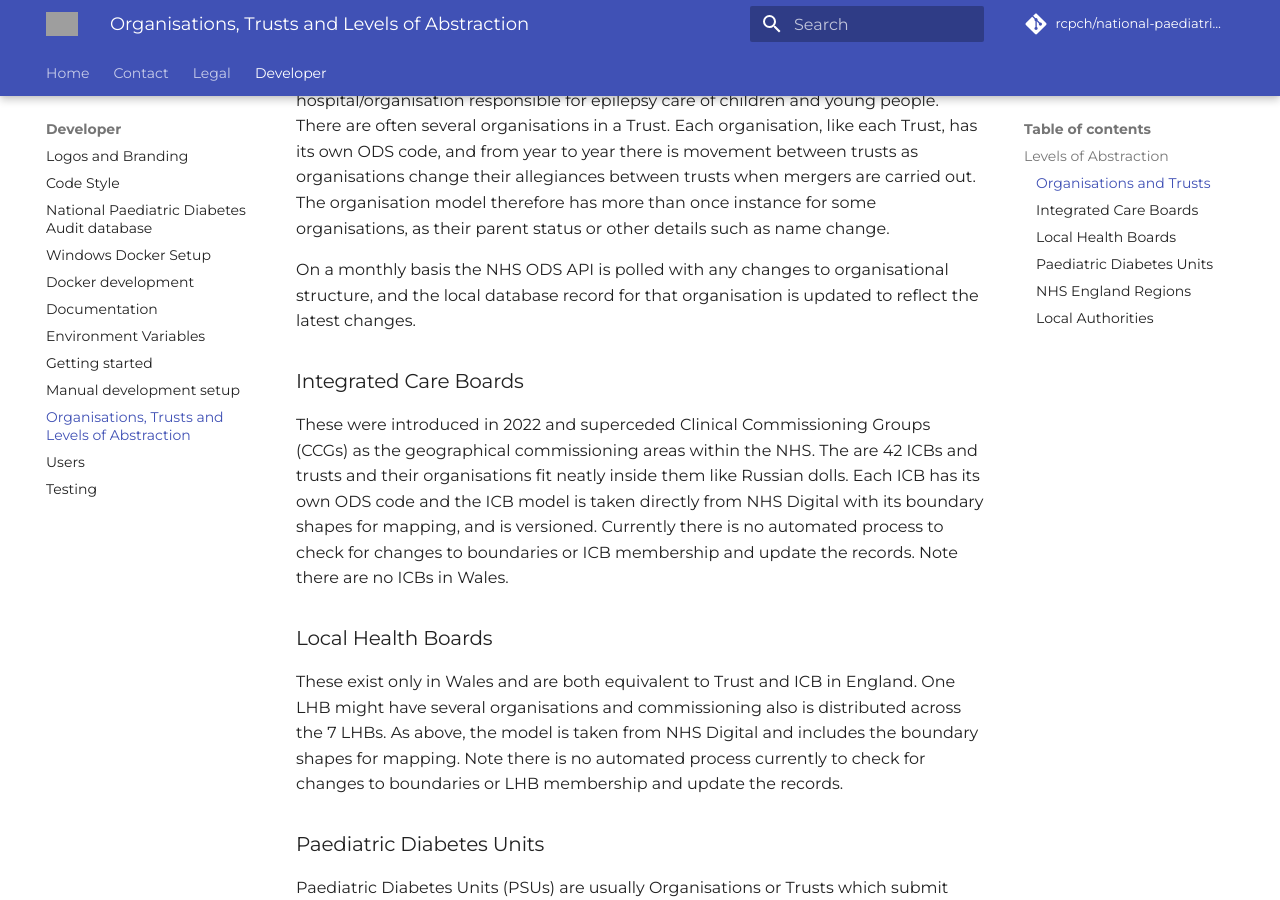
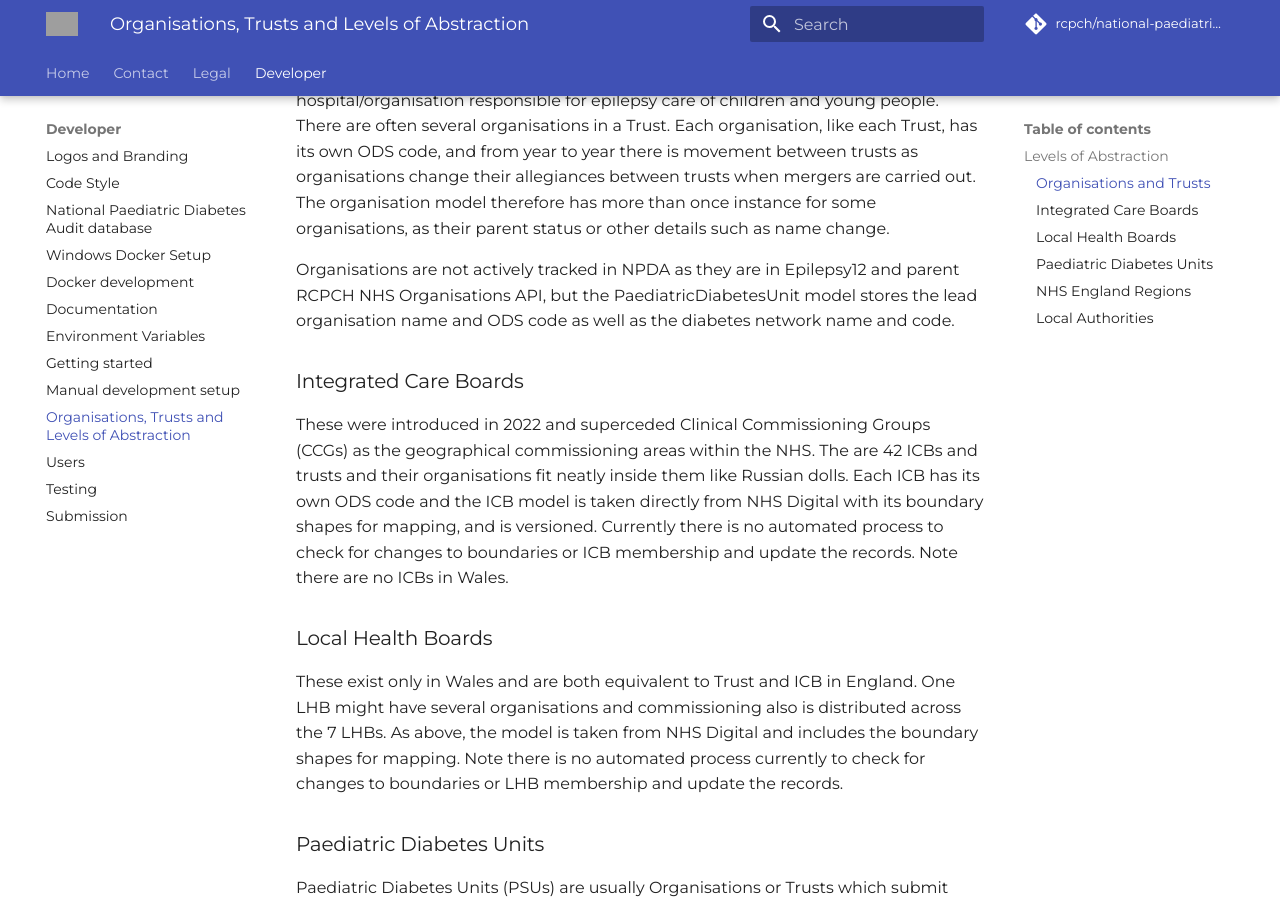
Before and after one commit to rcpch/national-paediatric-diabetes-audit, an MkDocs documentation site: the page built from documentation/docs/developer/organisations.md, in a window 1280 px wide and 900 px high, scrolled down 413 px. Built offline with MkDocs 1.6.1 and Material for MkDocs 9.7.7, drawn with Linux system fonts in a browser that asks for light colours; comment, search, counter and statistics services are not loaded; grey boxes are pictures that could not be loaded.

Commit message:
update documentation

```diff
--- a/documentation/docs/developer/organisations.md
+++ b/documentation/docs/developer/organisations.md
@@ -11,7 +11,7 @@ The organisational structure of health care in England and Wales influences repo
 
 This is the lowest level of abstraction and represents either an acute or a community hospital/organisation responsible for epilepsy care of children and young people. There are often several organisations in a Trust. Each organisation, like each Trust, has its own ODS code, and from year to year there is movement between trusts as organisations change their allegiances between trusts when mergers are carried out. The organisation model therefore has more than once instance for some organisations, as their parent status or other details such as name change.
 
-On a monthly basis the NHS ODS API is polled with any changes to organisational structure, and the local database record for that organisation is updated to reflect the latest changes.
+Organisations are not actively tracked in NPDA as they are in Epilepsy12 and parent RCPCH NHS Organisations API, but the PaediatricDiabetesUnit model stores the lead organisation name and ODS code as well as the diabetes network name and code.
 
 ### Integrated Care Boards
 
--- a/documentation/mkdocs.yml
+++ b/documentation/mkdocs.yml
@@ -147,3 +147,4 @@ nav:
     - 'developer/organisations.md'
     - 'developer/users.md'
     - 'developer/testing.md'
+    - 'developer/submission.md'
```
Also changed, not shown: documentation/docs/developer/submission.md (added, +36 -0 lines).
